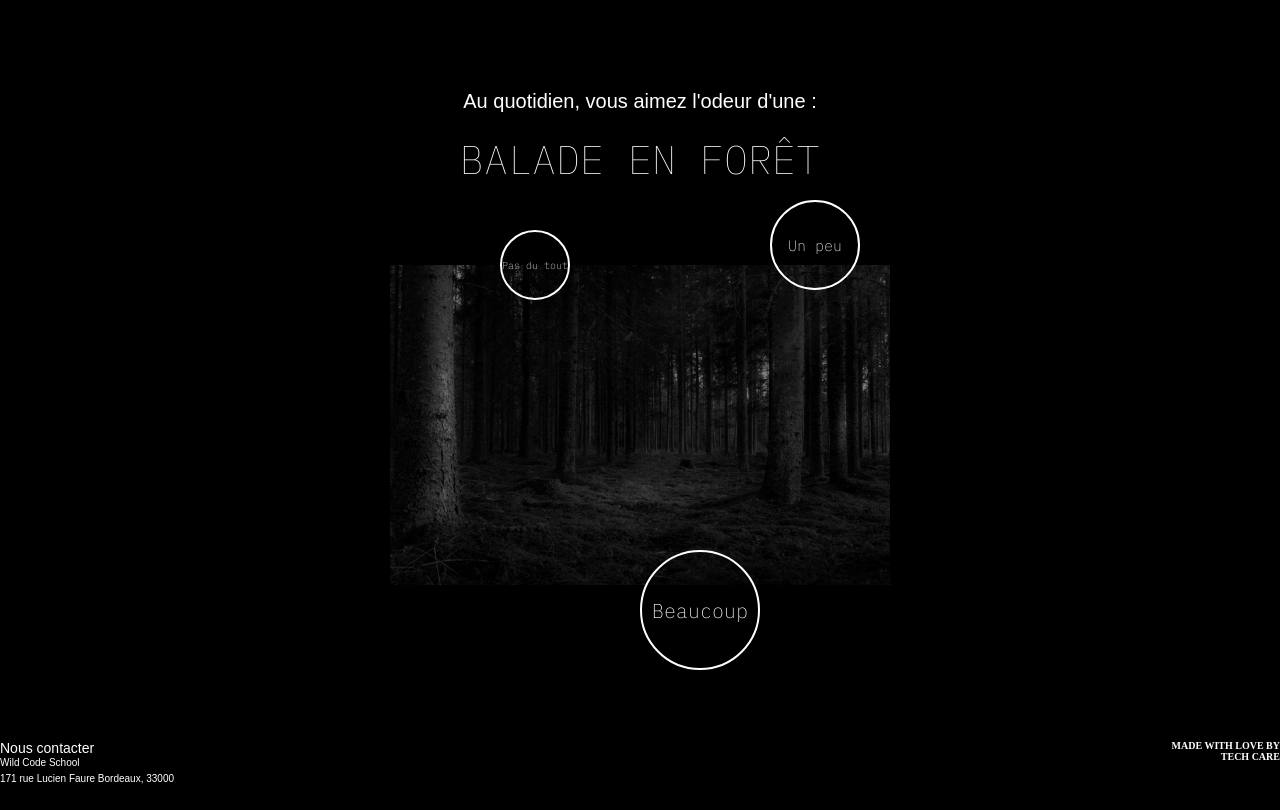
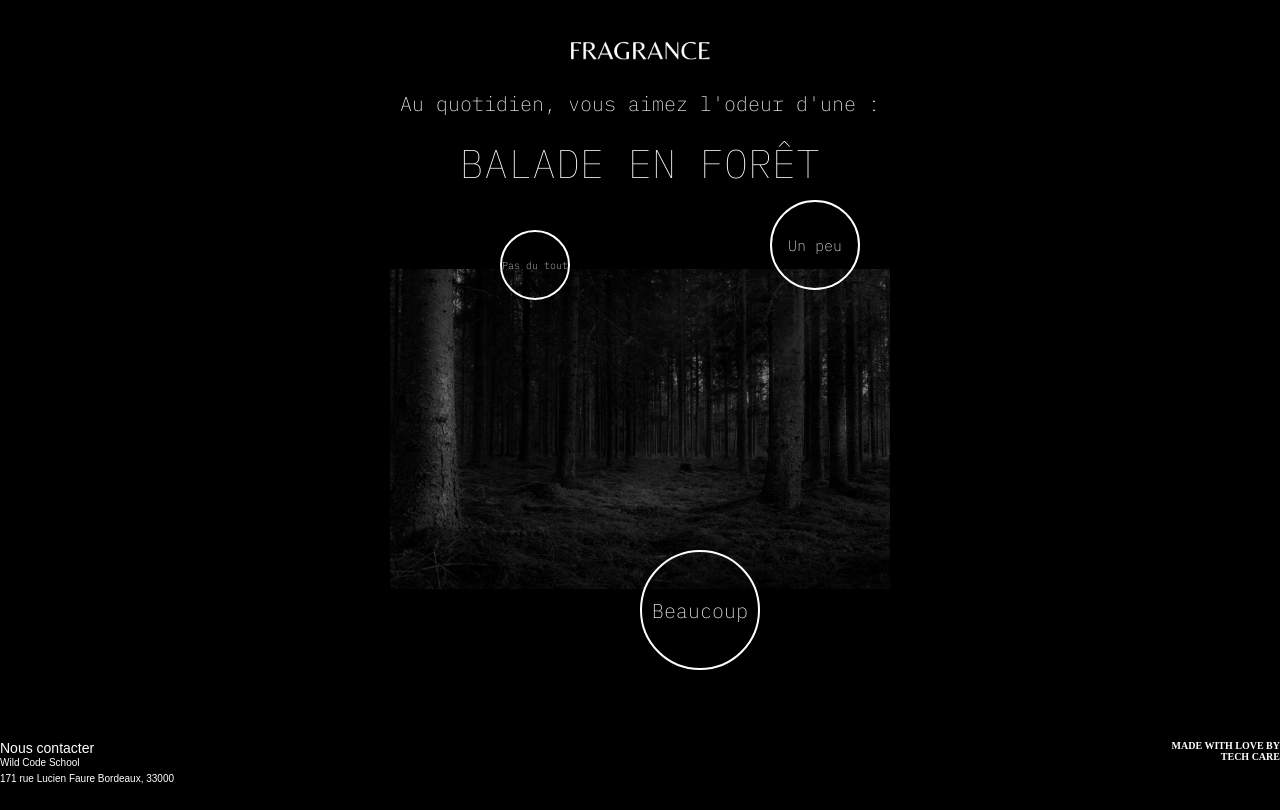
Before and after one commit to WildCodeSchool/tech-care, a React (Vite) app in the folder js/frontend/: page /fern in a window 1280 px wide. Built offline with nearby package versions, Linux system fonts and the light colour scheme; a web font is replaced by a local one.

Commit message:
Logo fragrance + font

```diff
--- a/js/frontend/src/components/Question.jsx
+++ b/js/frontend/src/components/Question.jsx
@@ -11,6 +11,11 @@ export default function question({ Titre, title, imgSource, nextPage }) {
   };
   return (
     <div className="question-container">
+      <img
+        src="./src/assets/Fragrance2.png"
+        alt="logo"
+        className="logo-second"
+      />
       <p className="title">{title}</p>
       <h1 className="Title">{Titre}</h1>
 
--- a/js/frontend/src/components/question.css
+++ b/js/frontend/src/components/question.css
@@ -5,7 +5,17 @@
   height: 80vh;
   padding-top: 70px;
   margin-bottom: 100px;
-
+  p {
+    font-family: "IBM Plex Mono", monospace;
+  }
+  .logo-second {
+    position: absolute;
+    height: 100px;
+    left: 50%;
+    margin-left: -75px;
+    background: none;
+    top: 0px;
+  }
   button {
     background: transparent;
     color: white;
```
Also changed, not shown: js/frontend/src/assets/Fragrance2.png (added).
